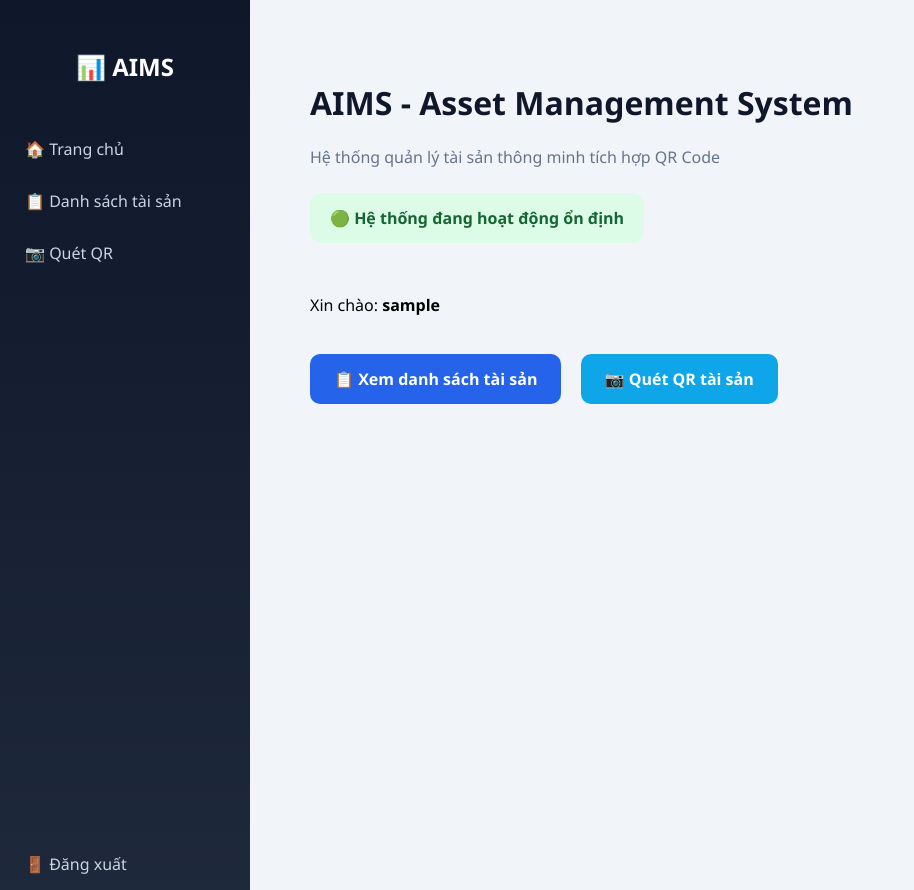
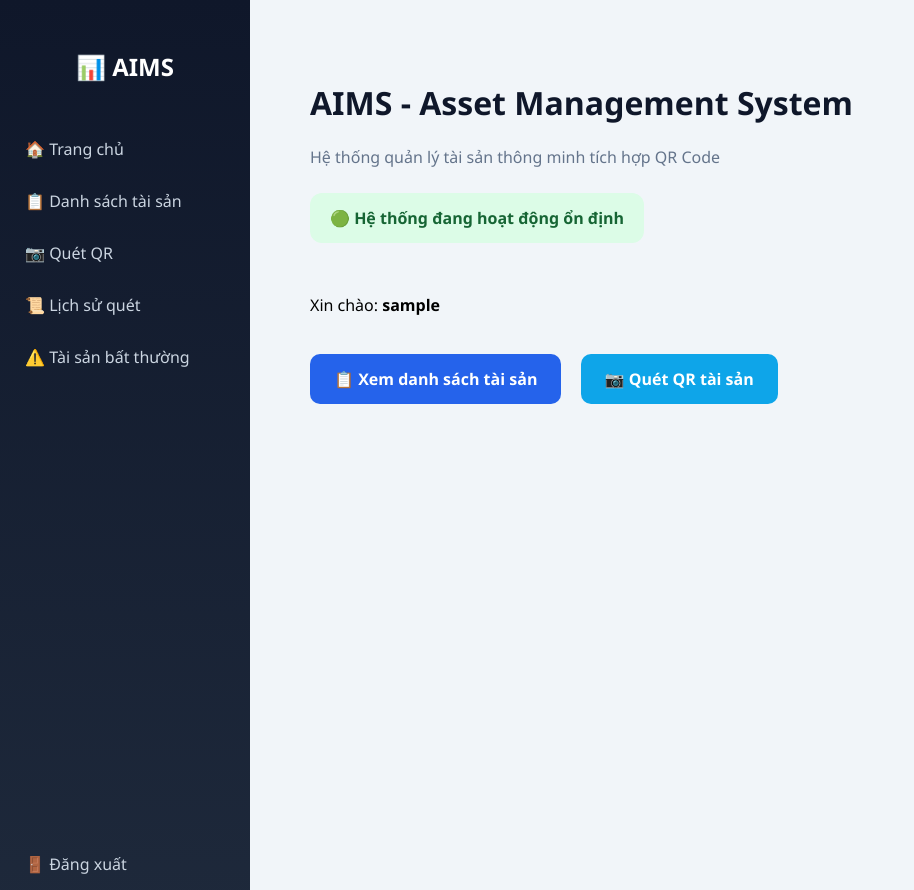
Before and after one commit to hoangan-mi/aims-demo, a Flask app: page / in a window 1280 px wide. Shown: the whole page, without its empty margins (0-914 px from the left). Run offline with Flask 3, Linux system fonts and the light colour scheme; the visitor is signed in with stand-in values (Sample User, id 1).

Commit message:
Update index.html

```diff
--- a/templates/index.html
+++ b/templates/index.html
@@ -116,7 +116,8 @@ h1{
 <a href="/">🏠 Trang chủ</a>
 <a href="/assets">📋 Danh sách tài sản</a>
 <a href="/scan">📷 Quét QR</a>
-
+<a href="/history">📜 Lịch sử quét</a>
+<a href="/abnormal">⚠️ Tài sản bất thường</a>
 <div class="logout">
 <a href="/logout">🚪 Đăng xuất</a>
 </div>
```
